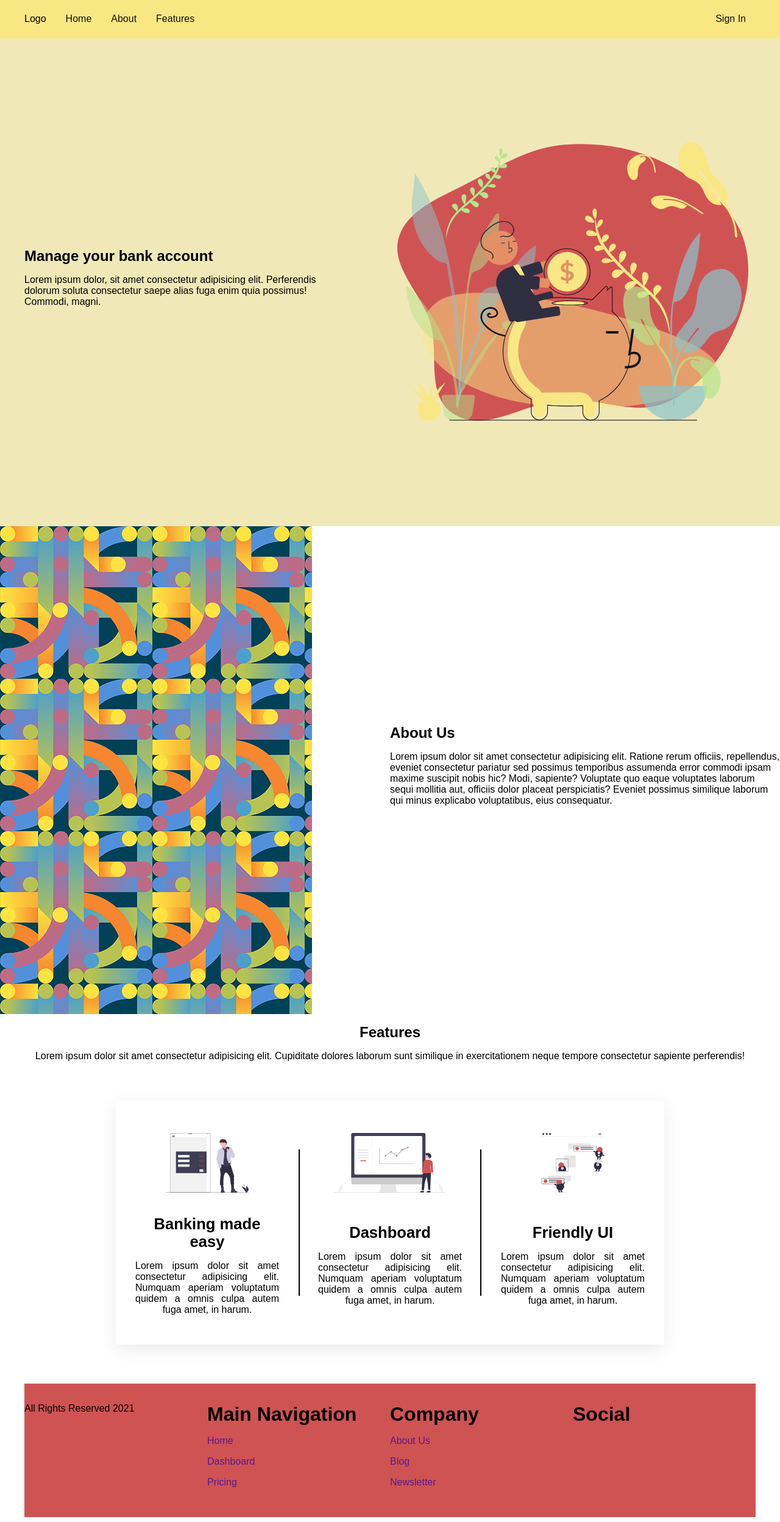
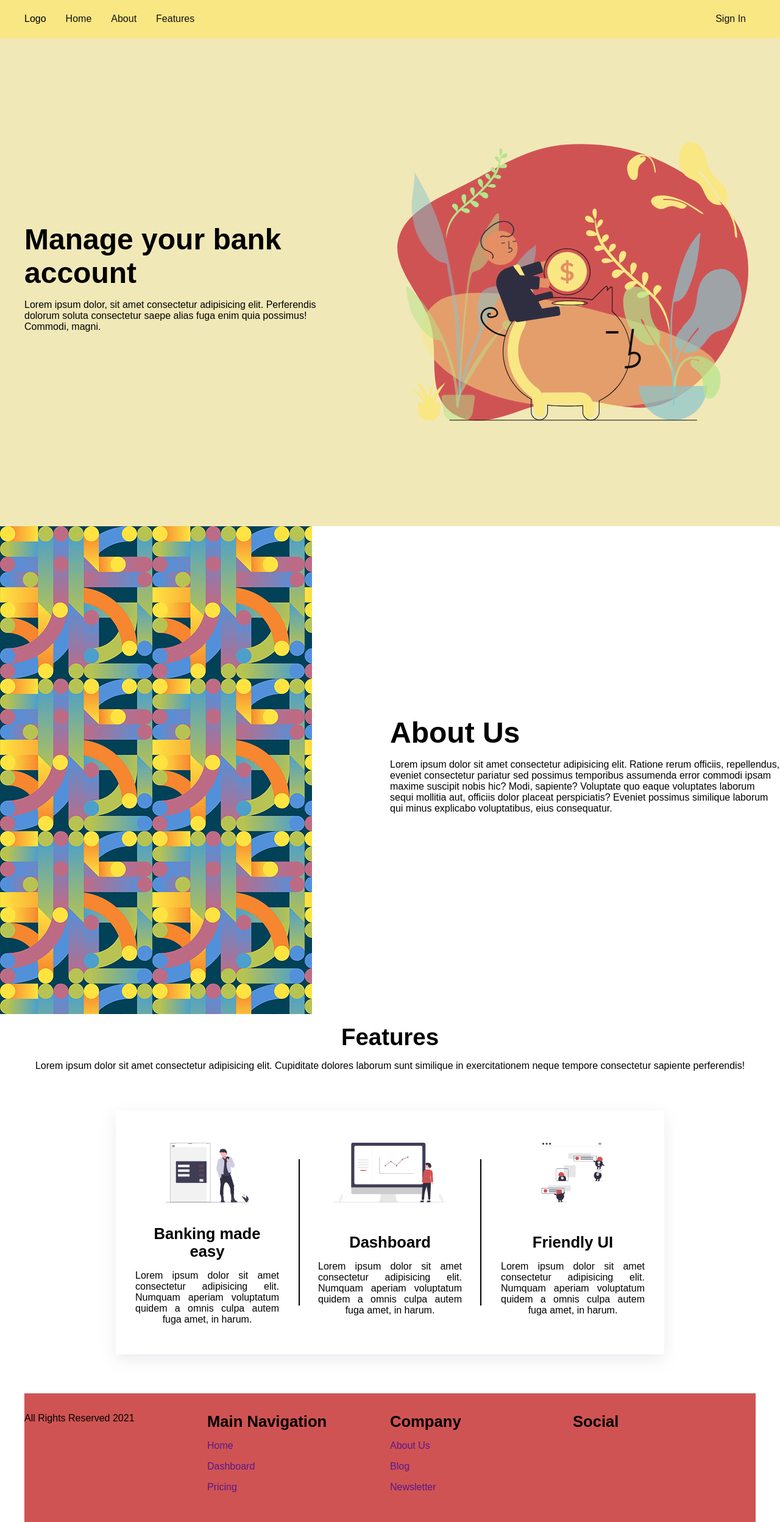
Before and after one commit to neintanuki/avion-banking-app, a React (Create React App) app: page / in a window 1280 px wide. Shown: the whole page at 61% size. Built offline with nearby package versions, Linux system fonts and the light colour scheme; the HTML template or start-up script is replaced by a standard one.

Commit message:
adjusted font sizes

```diff
--- a/src/pages/Home.js
+++ b/src/pages/Home.js
@@ -25,7 +25,7 @@ export default function Home() {
             <section id="home" className="two-col">
                 <div className="container">
                     <div className="left-side">
-                        <h1 className="title">Manage your bank account</h1>
+                        <h1 className="title f-lg">Manage your bank account</h1>
                         <p className="subtitle">Lorem ipsum dolor, sit amet consectetur adipisicing elit. Perferendis dolorum soluta consectetur saepe alias fuga enim quia possimus! Commodi, magni.</p>
                     </div>
 
@@ -40,14 +40,14 @@ export default function Home() {
                     {/* illustration */}
                 </div>
                 <div className="right-side">
-                    <h1 className="title">About Us</h1>
+                    <h1 className="title f-lg">About Us</h1>
                     <p className="subtitle">Lorem ipsum dolor sit amet consectetur adipisicing elit. Ratione rerum officiis, repellendus, eveniet consectetur pariatur sed possimus temporibus assumenda error commodi ipsam maxime suscipit nobis hic? Modi, sapiente? Voluptate quo eaque voluptates laborum sequi mollitia aut, officiis dolor placeat perspiciatis? Eveniet possimus similique laborum qui minus explicabo voluptatibus, eius consequatur.</p>
                 </div>
             </section>
 
             <section id="features">
                 <div className="container">
-                    <h1 className="title">Features</h1>
+                    <h1 className="title f-md">Features</h1>
                     <p className="subtitle">Lorem ipsum dolor sit amet consectetur adipisicing elit. Cupiditate dolores laborum sunt similique in exercitationem neque tempore consectetur sapiente perferendis!</p>
 
                     <div className="feature-list">
@@ -92,21 +92,21 @@ export default function Home() {
                     </div>
 
                     <div className="footer-links">
-                        <h1 className="title">Main Navigation</h1>
+                        <h1 className="title f-sm">Main Navigation</h1>
                         <a href="">Home</a>
                         <a href="">Dashboard</a>
                         <a href="">Pricing</a>
                     </div>
 
                     <div className="footer-links">
-                        <h1 className="title">Company</h1>
+                        <h1 className="title f-sm">Company</h1>
                         <a href="">About Us</a>
                         <a href="">Blog</a>
                         <a href="">Newsletter</a>
                     </div>
 
                     <div className="social-links">
-                        <h1 className="title">Social</h1>
+                        <h1 className="title f-sm">Social</h1>
 
                     </div>
                 </div>
```
